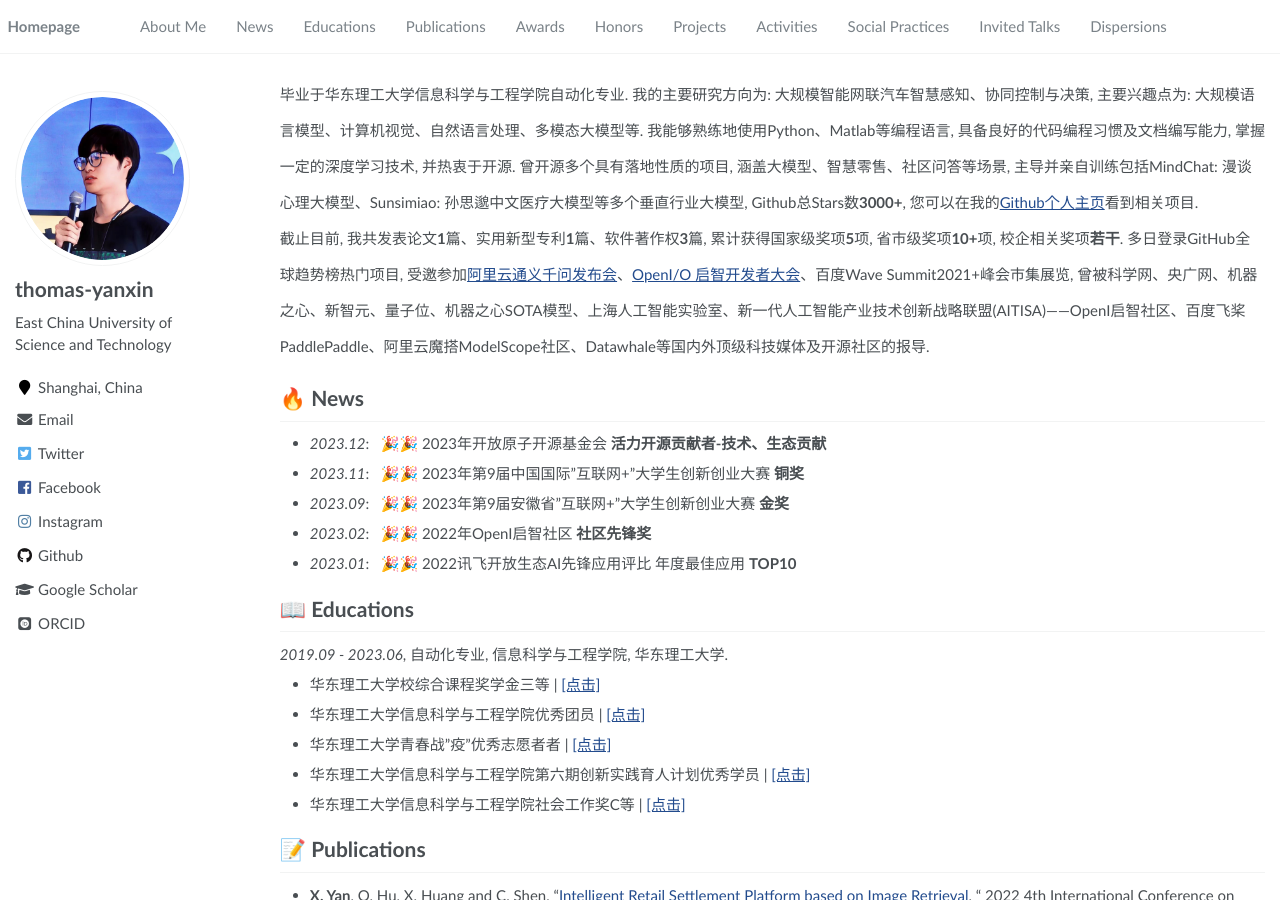
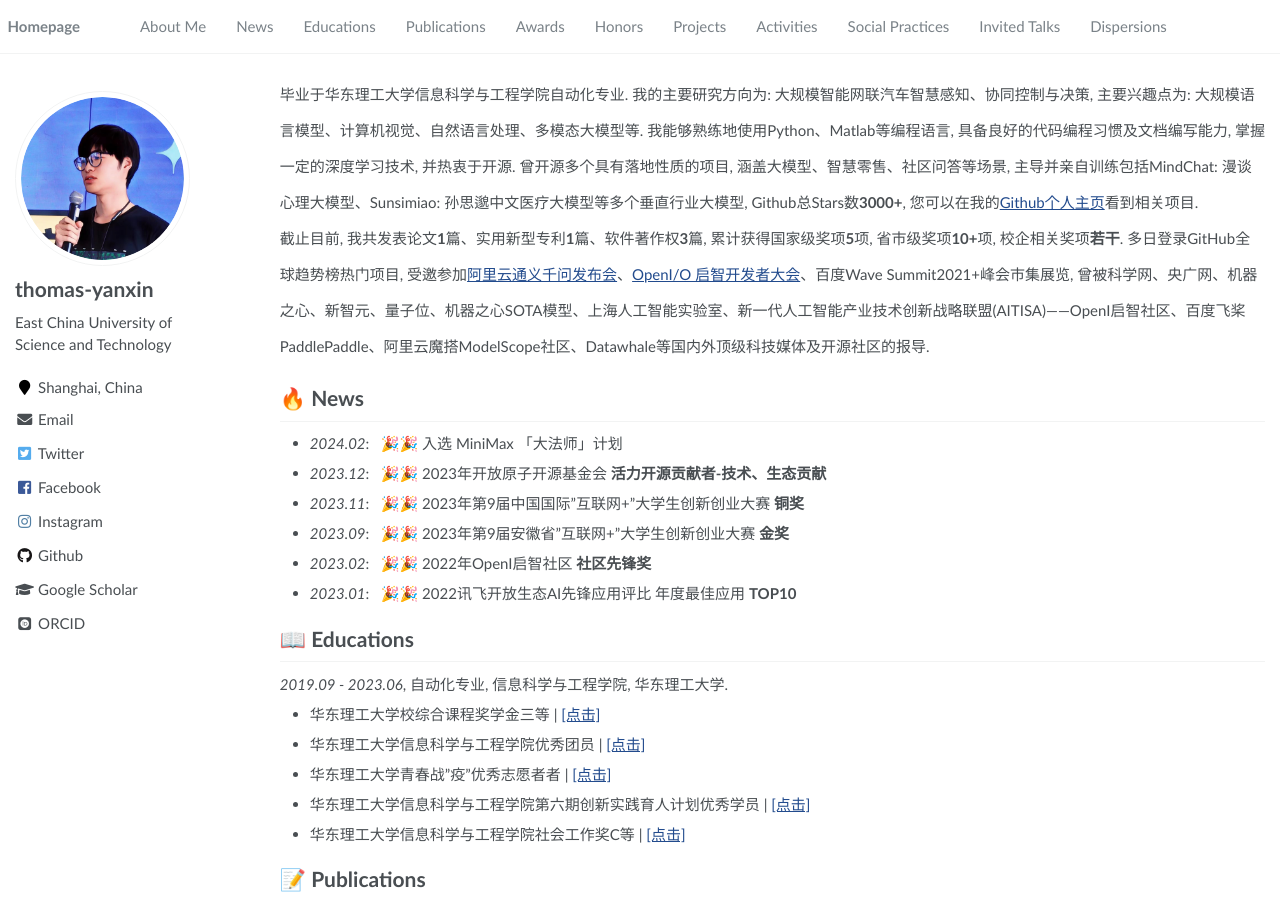
Before and after one commit to thomas-yanxin/thomas-yanxin.github.io, a Jekyll site: the page built from _pages/about.md, in a window 1280 px wide and 900 px high. Built offline with Jekyll 4.4.1, drawn with Linux system fonts in a browser that asks for light colours; some web fonts are replaced.

Commit message:
Update about.md

```diff
--- a/_pages/about.md
+++ b/_pages/about.md
@@ -24,6 +24,7 @@
 </p>
 
 # 🔥 News
+* *2024.02*: &nbsp; 🎉🎉 入选 MiniMax 「大法师」计划
 * *2023.12*: &nbsp; 🎉🎉 2023年开放原子开源基金会 **活力开源贡献者-技术、生态贡献**
 * *2023.11*: &nbsp; 🎉🎉 2023年第9届中国国际"互联网+"大学生创新创业大赛 **铜奖**
 * *2023.09*: &nbsp; 🎉🎉 2023年第9届安徽省"互联网+"大学生创新创业大赛 **金奖**
```
